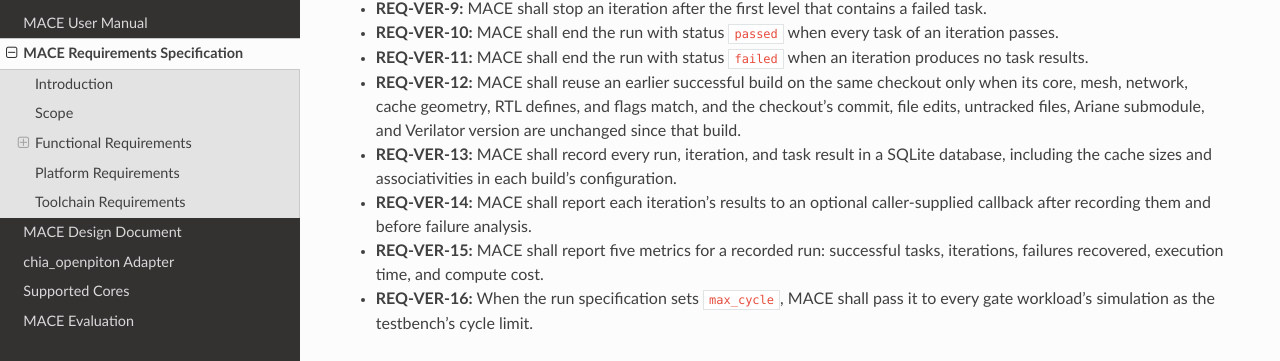
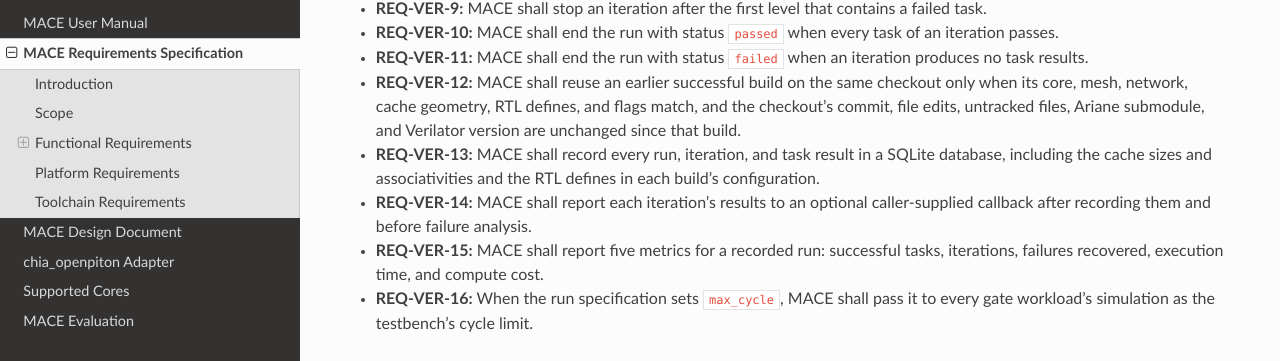
Before and after one commit to ranaumarnadeem/MACE, a Sphinx documentation site: the page built from docs/02_mace_requirements/mace_requirements_specification.md, in a window 1280 px wide and 1400 px high, scrolled down 2469 px. Shown: the part 113-474 px from the top of the window. Built offline with Sphinx 7.4.7 and the Read the Docs theme 3.1.0, drawn with Linux system fonts in a browser that asks for light colours; some of the changed text lies outside the part shown.

Commit message:
docs: tasks.config_rtl and llm_calls.reply

```diff
--- a/docs/02_mace_requirements/mace_requirements_specification.md
+++ b/docs/02_mace_requirements/mace_requirements_specification.md
@@ -77,7 +77,7 @@
 - **REQ-VER-10:** MACE shall end the run with status `passed` when every task of an iteration passes.
 - **REQ-VER-11:** MACE shall end the run with status `failed` when an iteration produces no task results.
 - **REQ-VER-12:** MACE shall reuse an earlier successful build on the same checkout only when its core, mesh, network, cache geometry, RTL defines, and flags match, and the checkout's commit, file edits, untracked files, Ariane submodule, and Verilator version are unchanged since that build.
-- **REQ-VER-13:** MACE shall record every run, iteration, and task result in a SQLite database, including the cache sizes and associativities in each build's configuration.
+- **REQ-VER-13:** MACE shall record every run, iteration, and task result in a SQLite database, including the cache sizes and associativities and the RTL defines in each build's configuration.
 - **REQ-VER-14:** MACE shall report each iteration's results to an optional caller-supplied callback after recording them and before failure analysis.
 - **REQ-VER-15:** MACE shall report five metrics for a recorded run: successful tasks, iterations, failures recovered, execution time, and compute cost.
 - **REQ-VER-16:** When the run specification sets `max_cycle`, MACE shall pass it to every gate workload's simulation as the testbench's cycle limit.
@@ -109,7 +109,7 @@
 - **REQ-BUD-9:** MACE shall record a run with status `running` when it starts, and replace that status with `passed`, `failed`, `planning_failed`, `budget_exceeded`, `checksum_mismatch`, or `error` when the loop ends.
 - **REQ-BUD-10:** MACE shall record status `error` for a run that an exception ends, then re-raise the exception.
 - **REQ-BUD-11:** MACE shall cap each build's and simulation's timeout at the time left in the run's wall-clock limit, and shall not start a build or simulation after that limit has passed.
-- **REQ-BUD-12:** MACE shall record, for each LLM call, its phase, its input, output, and thinking tokens, its cost, its wall-clock time, and whether it succeeded.
+- **REQ-BUD-12:** MACE shall record, for each LLM call, its phase, its input, output, and thinking tokens, its cost, its wall-clock time, whether it succeeded, and the text of its reply.
 
 ### Deterministic Replay
 
```
Also changed, not shown: docs/01_mace_user/Results_and_Metrics.md (+5 -5 lines).
